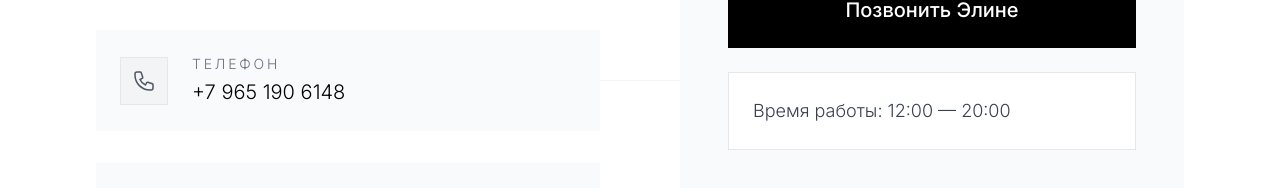
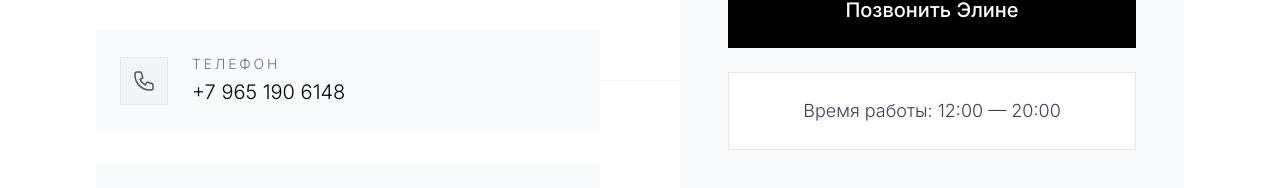
Before and after one commit to tunk5585/aotr, a React (Create React App) app: page / in a window 1280 px wide. Shown: the part 5998-6186 px from the top of the page. Built offline with nearby package versions, Linux system fonts and the light colour scheme; a web font is replaced by a local one.

Commit message:
Fix center alignment for working hours text

```diff
--- a/src/components/Contact.tsx
+++ b/src/components/Contact.tsx
@@ -92,7 +92,7 @@ const Contact: React.FC = () => {
                     >
                       Позвонить Элине
                     </a>
-                    <div className="bg-white p-4 lg:p-6 border border-gray-200">
+                    <div className="bg-white p-4 lg:p-6 border border-gray-200 text-center">
                       <p className="text-base lg:text-lg text-gray-700 font-extralight">
                         Время работы: 12:00 — 20:00
                       </p>
```
